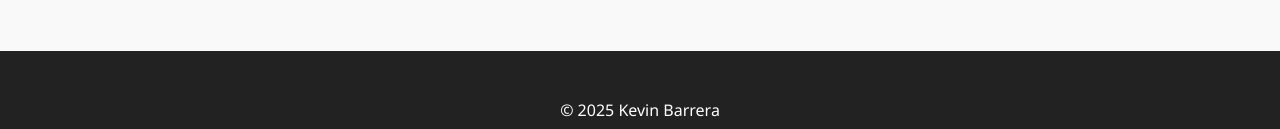
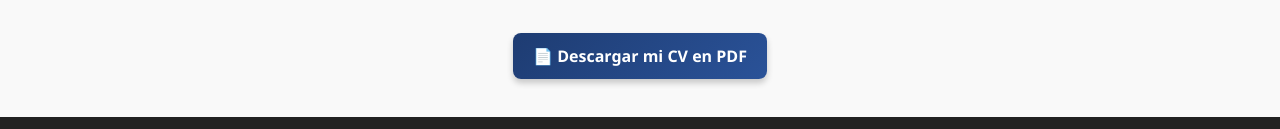
Before and after one commit to kevinbarrera17/portafolio, a plain HTML site: page index.html in a window 1280 px wide. Shown: the part 3038-3167 px from the top of the page. Drawn offline with nearby package versions, Linux system fonts and the light colour scheme.

Commit message:
Ajustes en diseño y corrección de texto

```diff
--- a/css/style.css
+++ b/css/style.css
@@ -40,6 +40,24 @@ h1 {
 
 .btn:hover {
   filter: brightness(1.1);
+}
+
+.cv-btn {
+  display: inline-block;
+  background: linear-gradient(135deg, #1e3c72, #2a5298);
+  color: white;
+  padding: 12px 20px;
+  border-radius: 8px;
+  text-decoration: none;
+  font-weight: bold;
+  transition: background 0.3s ease, transform 0.2s ease;
+  box-shadow: 0 4px 6px rgba(0, 0, 0, 0.2);
+  margin-top: 20px;
+}
+
+.cv-btn:hover {
+  background: linear-gradient(135deg, #2a5298, #1e3c72);
+  transform: scale(1.05);
 }
 
 footer {
--- a/index.html
+++ b/index.html
@@ -65,6 +65,7 @@
       páginas
       visuales, responsivas y prácticas. Actualmente domino HTML, CSS, JavaScript y Bootstrap, y estoy aprendiendo más
       cada día.</p>
+    <a href="Kevin_Barrera_CV.pdf" download class="cv-btn">📄 Descargar mi CV en PDF</a>
   </section>
 
   <footer>
```
Also changed, not shown: 1 other file.
